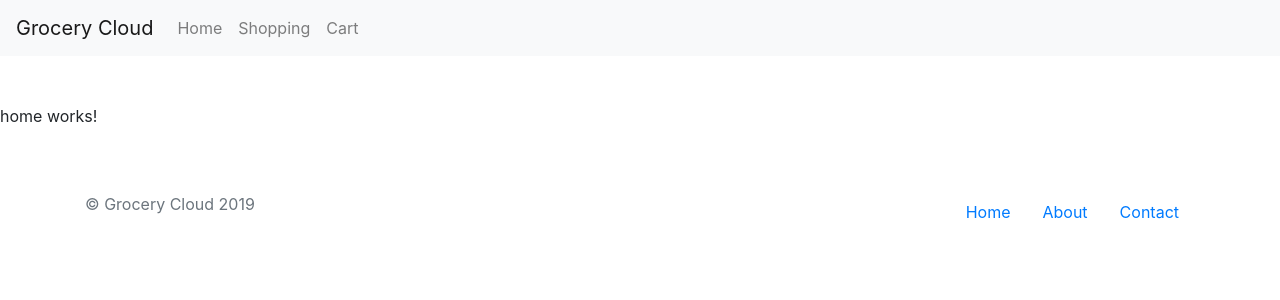
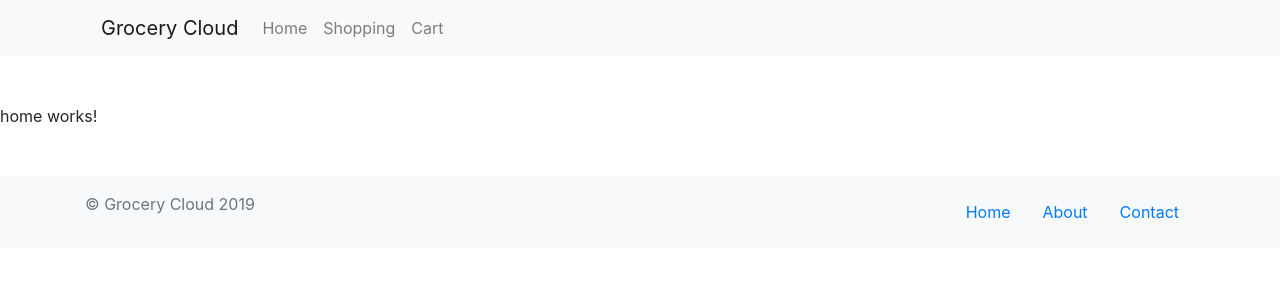
Before and after one commit to xuyimingwork/mpp-capstone-project, an Angular app: page / in a window 1280 px wide. Shown: the top 300 px of the page. Built offline with nearby package versions, Linux system fonts and the light colour scheme.

Commit message:
set same look to header and footer

```diff
--- a/src/app/footer/footer.component.html
+++ b/src/app/footer/footer.component.html
@@ -1,4 +1,4 @@
-<footer class="footer mt-auto py-3">
+<footer class="footer mt-auto py-3 bg-light">
   <div class="container d-flex justify-content-between">
     <span class="text-muted">&copy; Grocery Cloud 2019</span>
     <nav class="d-flex">
--- a/src/app/header/header.component.html
+++ b/src/app/header/header.component.html
@@ -1,5 +1,6 @@
-<header>
-  <nav class="navbar navbar-expand-lg navbar-light bg-light">
+<header class="bg-light">
+  <div class="container">
+    <nav class="navbar navbar-expand-lg navbar-light">
       <a class="navbar-brand" routerLink="/">Grocery Cloud</a>
 
       <button class="navbar-toggler" type="button" data-toggle="collapse" data-target="#app-header-navbar-collapse"
@@ -27,4 +28,5 @@
         </ul>
       </div>
     </nav>
+  </div>
 </header>
```
Lines whose indentation alone changed are shown as unchanged.
